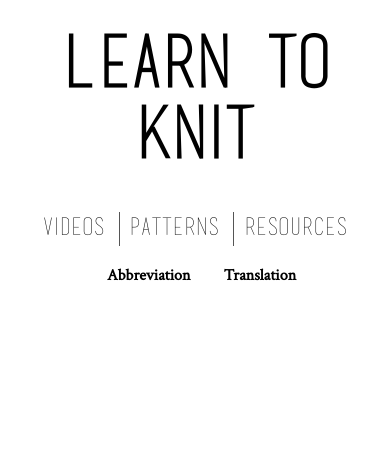
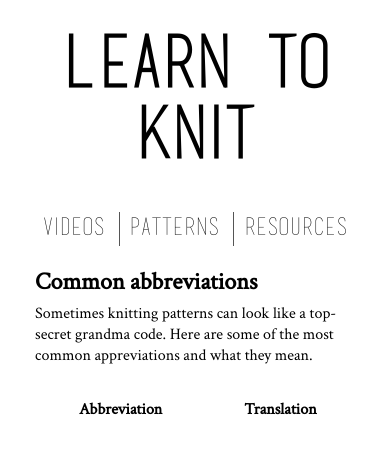
Before and after one commit to anniedaniel/knit, a plain HTML site: page resources.html in a window 390 px wide. Drawn offline with nearby package versions, Linux system fonts and the light colour scheme; no server answers.

Commit message:
cuter knit abbreviation table

```diff
--- a/css/styles.css
+++ b/css/styles.css
@@ -127,9 +127,23 @@ li{
 }
 
 
-.table {
+table {
+	border-collapse: collapse;
 	width: 100%;
 	margin-top: 2em;
+}
+
+td {
+	padding: .5em;
+
+}
+
+tr:nth-child(even) {
+	background: #DDD
+}
+
+tr:nth-child(odd) {
+	background: #FFF
 }
 
 @media (max-width: 700px) {
@@ -147,6 +161,12 @@ li{
 		margin: 0 2.5%;
 	}
 
+	.patterns-expand, .resources-expand {
+		width: 90%;
+		margin: 0 auto;
+	}
+}
+
 @media (max-width: 350px) {
 	.nav-item{
 		display: block;
--- a/resources.html
+++ b/resources.html
@@ -28,13 +28,14 @@
     <div class="resources-expand detail">
     	<div id="resources" class="text"></div>
 
-      <div class="abbrevs-expand detail">
-          <table id="abbrevs" class="table text">
+      <div class="abbrevs-expand detail text">
+          <h2>Common abbreviations</h2>
+          <div class="resource-description">Sometimes knitting patterns can look like a top-secret grandma code. Here are some of the most common appreviations and what they mean.</div>
+          <table id="abbrevs" class="table">
             <tr>
               <th>Abbreviation</th>
               <th>Translation</th>
             </tr>
-            <!-- <div id="abbrevs" class="text"></div> -->
           </table>
       </div>
     </div>
```
